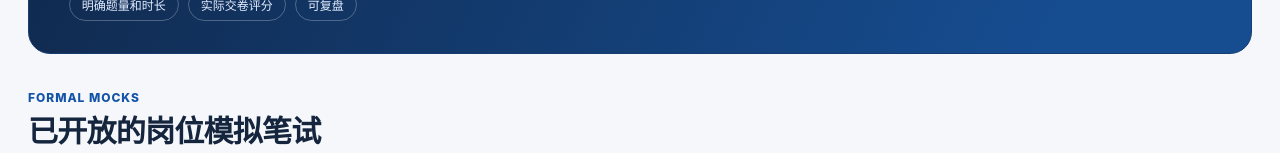
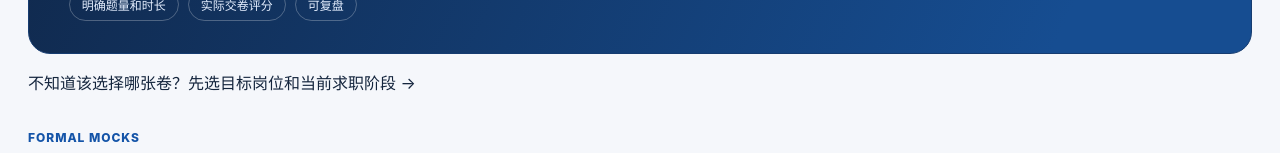
Before and after one commit to star8592/Kangaroo-Practice-Simulator, a Next.js app: page /practice in a window 1280 px wide. Shown: the part 280-433 px from the top of the page. Built offline with nearby package versions, Linux system fonts and the light colour scheme; no server answers.

Commit message:
feat(practice): allow exam users to discover coherent role pathways

```diff
--- a/src/app/practice/page.tsx
+++ b/src/app/practice/page.tsx
@@ -15,6 +15,7 @@ export default function PracticeHome(){
    <p>按岗位选择完整模拟笔试或面试训练。成绩与反馈用于发现需要提升的技能，并非企业官方招聘考试或录用承诺。</p>
    <div className={styles.heroMeta}><span>明确题量和时长</span><span>实际交卷评分</span><span>可复盘</span></div>
   </header>
+  <p><Link href="/career/paths">不知道该选择哪张卷？先选目标岗位和当前求职阶段 →</Link></p>
   <div className={styles.sectionHeading}><div><span className={styles.eyebrowDark}>FORMAL MOCKS</span><h2>已开放的岗位模拟笔试</h2></div></div>
   <div className={styles.grid}>{CAREER_FORMAL_PAPERS.map(p=><article className={styles.tile} key={p.id}>
     <div className={styles.tileTop}><span className={styles.tileNumber}>岗位模拟</span><span className={styles.previewBadge}>完整模拟卷</span></div>
```
